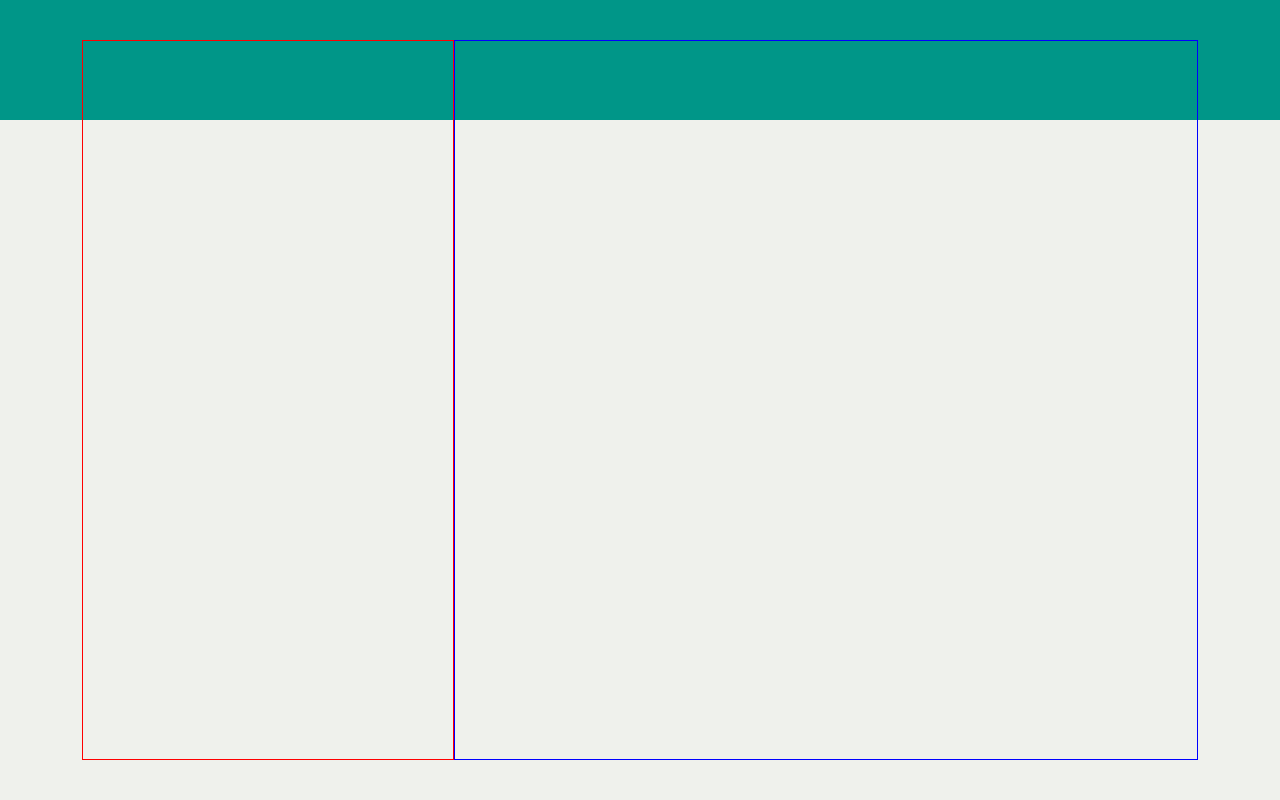
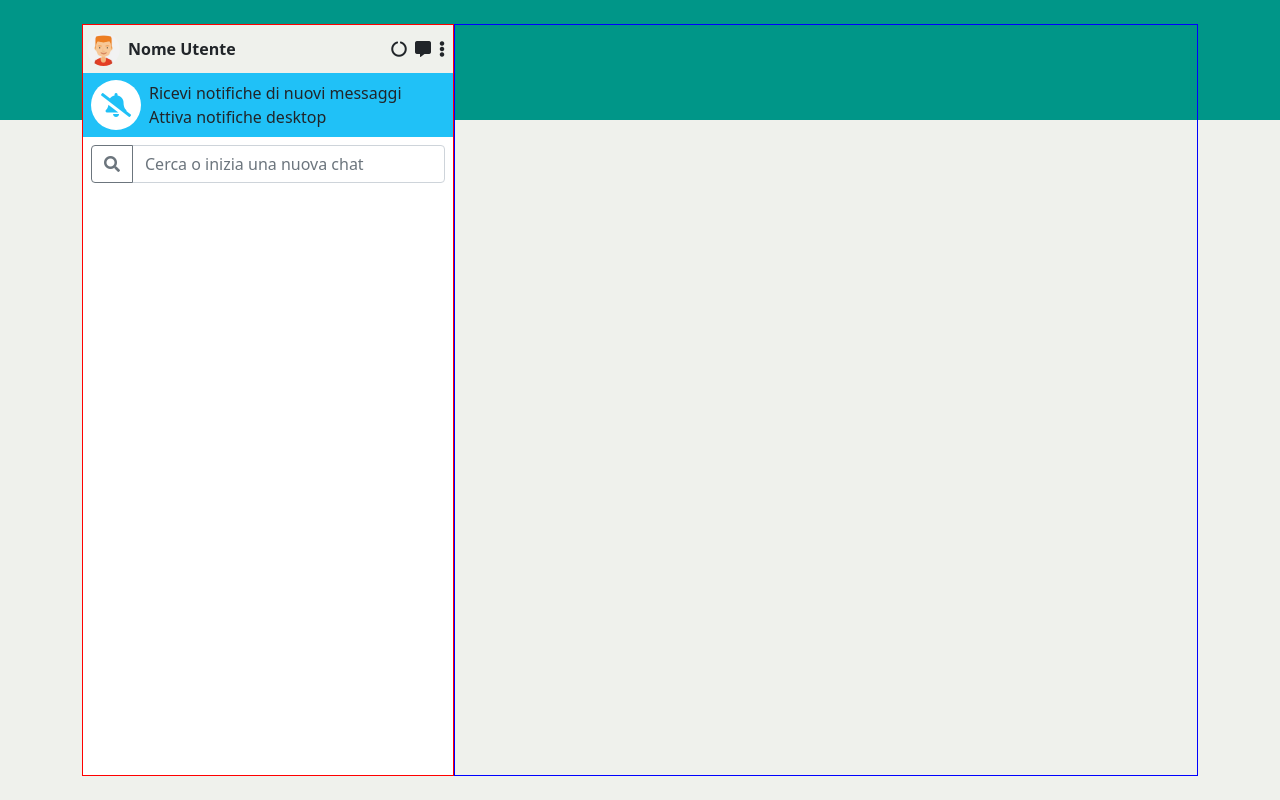
Before and after one commit to Furentsu/vue-boolzapp, a plain HTML site: page index.html in a window 1280 px wide. Drawn offline with nearby package versions, Linux system fonts and the light colour scheme.

Commit message:
Finished left side of the app till chats container

```diff
--- a/index.html
+++ b/index.html
@@ -32,11 +32,50 @@
         <div id="root">
             <div id="my_app_container" class="container position-absolute">
                 <div class="row g-0">
+
+                    <!-- Left side -->
                     <div class="col-4">
                         <div id="my_chats_box">
 
+                            <!-- User bar -->
+                            <div id="my_user_bar" class="d-flex align-items-center">
+                                <div class="my_top_image_container ps-1">
+                                    <img src="img/avatar_1.jpg" alt="User image">
+                                </div>
+                                <span id="my_username" class="ps-2">Nome Utente</span>
+
+                                <div id="my_user_bar_icons" class="d-flex flex-grow-1 justify-content-end">
+                                    <i class="fas fa-circle-notch pe-2"></i>
+                                    <i class="fas fa-comment-alt pe-2"></i>
+                                    <i class="fas fa-ellipsis-v pe-2"></i>
+                                </div>
+                            </div>
+
+                            <!-- Notifications section -->
+                            <div class="notifications d-flex align-items-center ps-2">
+                                <div class="my_notify_image_container d-flex justify-content-center align-items-center">
+                                    <i class="fas fa-bell-slash"></i>
+                                </div>
+                                <div class="my_notifications_text d-flex flex-column ps-2">
+                                    <span>Ricevi notifiche di nuovi messaggi</span>
+                                    <span>Attiva notifiche desktop</span>
+                                </div>
+                            </div>
+
+                            <!-- Input/Search section -->
+                            <div class="input-group mb-3 p-2">
+                                <button class="btn btn-outline-secondary" type="button" id="button-addon1">
+                                    <i class="fas fa-search"></i>
+                                </button>
+                                <input type="text" class="form-control" placeholder="Cerca o inizia una nuova chat" aria-label="Example text with button addon" aria-describedby="button-addon1">
+                              </div>
+
+                            <!-- Chats section -->
+
                         </div>
                     </div>
+
+                    <!-- Left side -->
                     <div class="col-8">
                         <div id="my_active_chat">
 
@@ -45,6 +84,7 @@
                 </div>
             </div>
         </div>
+
     <script src="script.js"></script>
 </body>
 </html>
--- a/style.css
+++ b/style.css
@@ -3,6 +3,41 @@
     padding: 0;
     box-sizing: border-box;
 }
+
+.my_top_image_container {
+    width: 10%;
+}
+
+.my_notify_image_container {
+    width: 50px;
+    height: 50px;
+    border-radius: 2em;
+    background-color: white;
+}
+
+.my_top_image_container img {
+    width: 100%;
+    border-radius: 2em;
+}
+
+.fas.fa-bell-slash {
+    font-size: 1.5rem;
+    color: rgb(32, 193, 247);
+}
+
+.notifications {
+    height: 8vh;
+    background-color: rgb(32, 193, 247);
+}
+
+.btn.btn-outline-secondary {
+    background-color: white;
+}
+
+.btn.btn-outline-secondary:hover {
+    color:black
+}
+
 
 
 /* ID */
@@ -29,10 +64,20 @@
 
 #my_chats_box {
     border: 1px solid red;
-    height: 90vh;
+    background-color: white;
+    height: 94vh;
 }
 
 #my_active_chat {
     border: 1px solid blue;
-    height: 90vh;
+    height: 94vh;
 }
+
+#my_user_bar {
+    background-color: #eff1ec;
+    height: 6vh;
+}
+
+#my_username {
+    font-weight: bold;
+}
```
